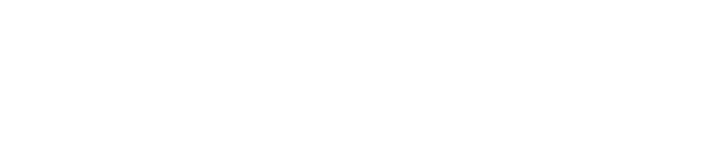
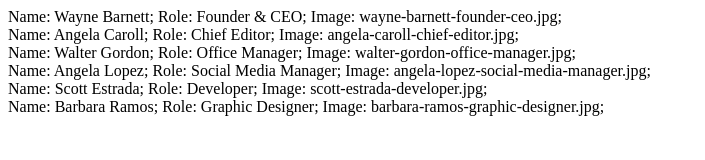
Before and after one commit to giusscos/js-our-team, a plain HTML site: page index.html in a window 1280 px wide. Shown: the whole page, without its empty margins (0-705 px from the left). Drawn offline with Linux system fonts and the light colour scheme.

Commit message:
Add Milestone 2

```diff
--- a/index.html
+++ b/index.html
@@ -9,6 +9,9 @@
     </title>
 </head>
 <body>
+    <div class="container">
+
+    </div>
     <script src="./js/app.js"></script>
 </body>
 </html>
--- a/js/app.js
+++ b/js/app.js
@@ -38,8 +38,10 @@ const team = [
     },
 ]
 
-// console.log(team)
+const divEl = document.querySelector('.container');
+
 for(let key in team){
     const value = team[key];
-    console.log('Name >> ' + value.nome + '; Role >> ' + value.role + '; Image >> ' + value.image + ';');
+    // console.log('Name >> ' + value.nome + '; Role >> ' + value.role + '; Image >> ' + value.image + ';');
+    divEl.innerHTML += ` Name: ${value.nome}; Role: ${value.role}; Image: ${value.image}; <br>`;
 }
```
